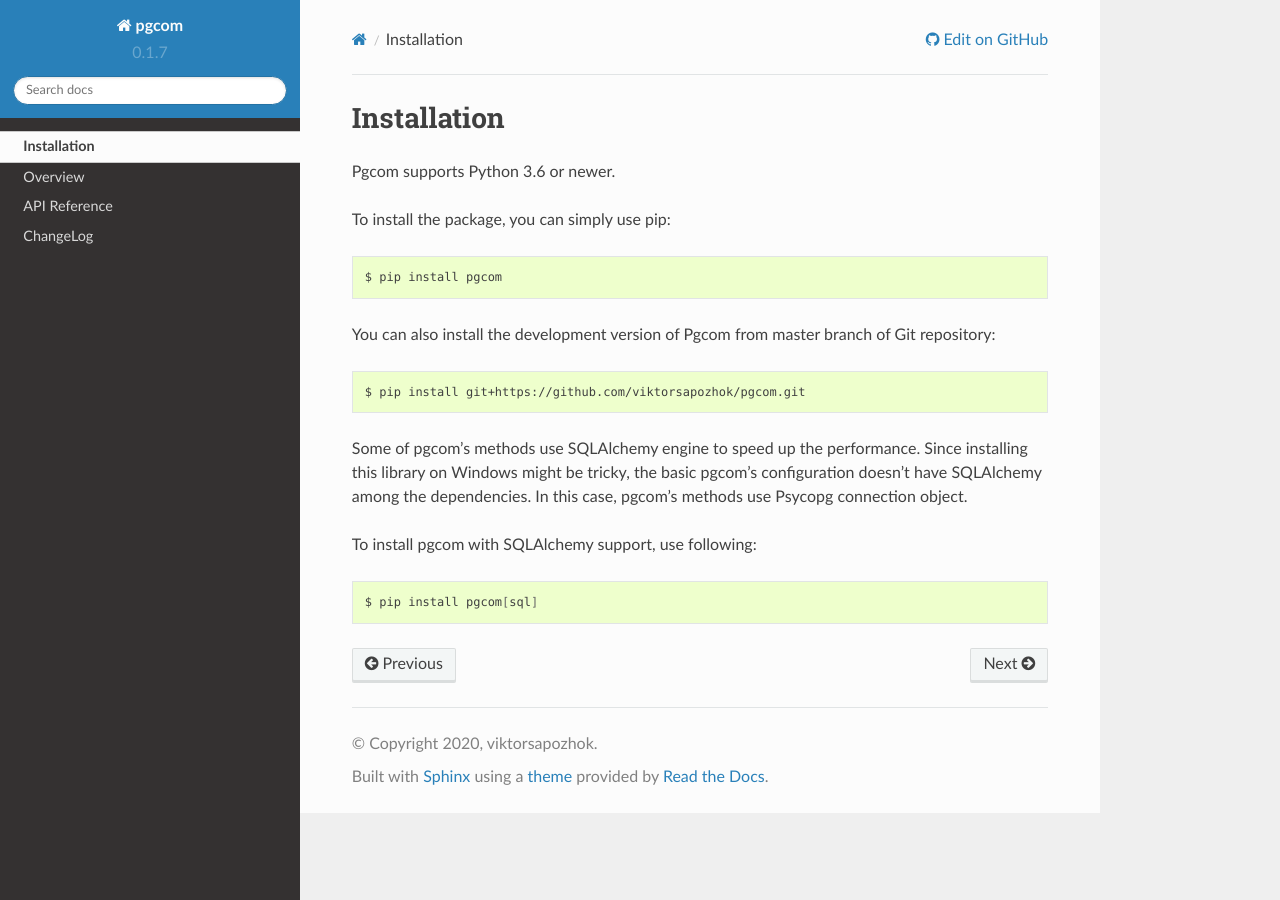
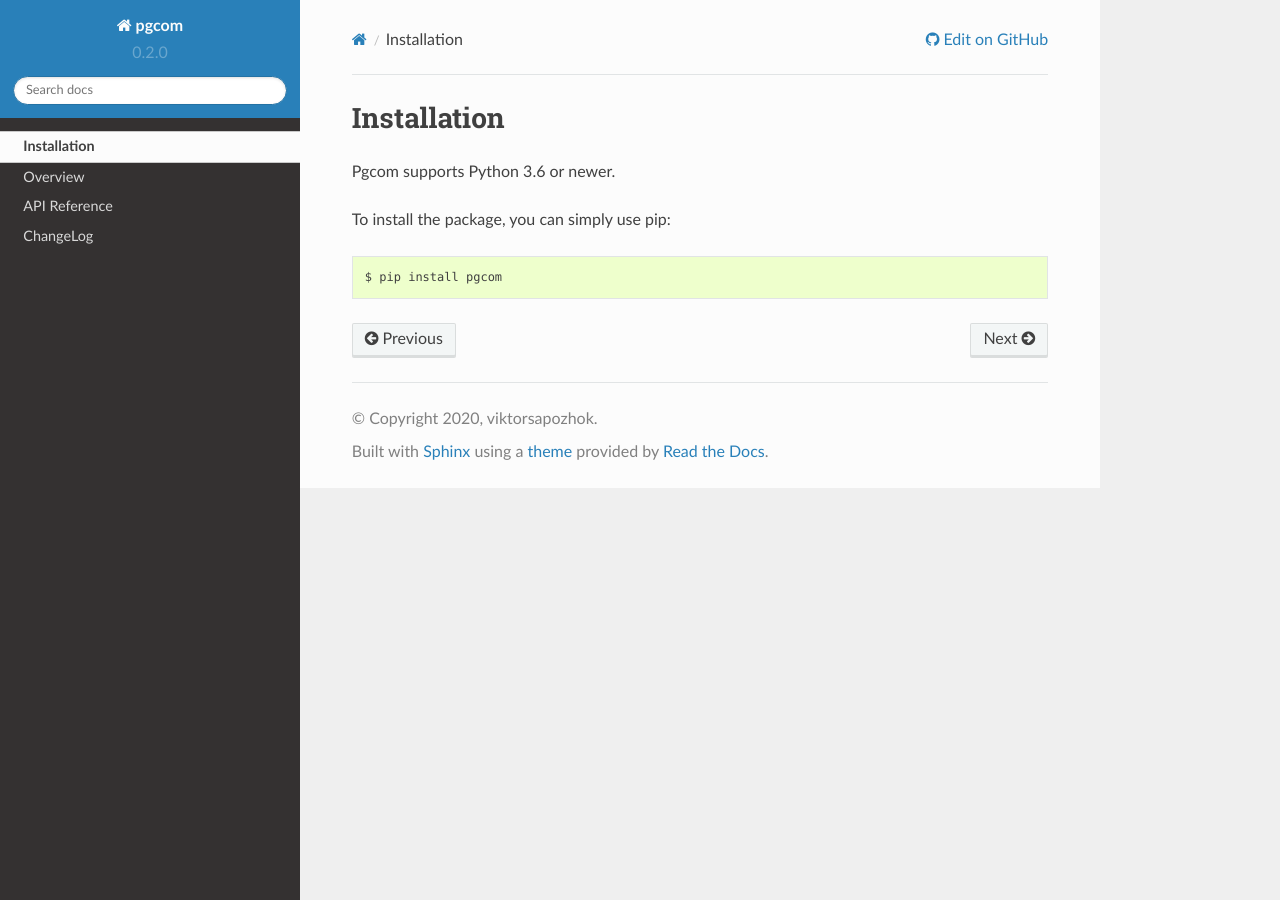
Before and after one commit to viktorsapozhok/pgcom, a Sphinx documentation site: the page built from docs/source/installation.rst, in a window 1280 px wide. Built offline with Sphinx 7.4.7 and the Read the Docs theme 2.0.0, drawn with Linux system fonts in a browser that asks for light colours; the version number is read from the project's files by our own code.

Commit message:
updating docs

```diff
--- a/docs/source/installation.rst
+++ b/docs/source/installation.rst
@@ -8,20 +8,3 @@ To install the package, you can simply use pip:
 .. code-block:: bash
 
     $ pip install pgcom
-
-You can also install the development version of Pgcom from master branch of Git repository:
-
-.. code-block:: bash
-
-    $ pip install git+https://github.com/viktorsapozhok/pgcom.git
-
-Some of pgcom's methods use SQLAlchemy engine to speed up the performance. Since
-installing this library on Windows might be tricky, the basic pgcom's configuration
-doesn't have SQLAlchemy among the dependencies. In this case, pgcom's methods use
-Psycopg connection object.
-
-To install pgcom with SQLAlchemy support, use following:
-
-.. code-block:: bash
-
-    $ pip install pgcom[sql]
--- a/docs/source/overview.rst
+++ b/docs/source/overview.rst
@@ -16,7 +16,7 @@ and create a new commuter instance:
         port='5432',
         user='postgres',
         password='password',
-        db_name='test_db')
+        dbname='test_db')
 
 Any other connection parameter can be passed as a keyword.
 The list of the supported parameters
--- a/setup.py
+++ b/setup.py
@@ -1,7 +1,7 @@
 from os import path
 from setuptools import setup
 
-version = '0.1.7'
+version = '0.2.0'
 
 root_dir = path.abspath(path.dirname(__file__))
 
```
Also changed, not shown: CHANGELOG.rst (+10 -0 lines), 3 other files.
